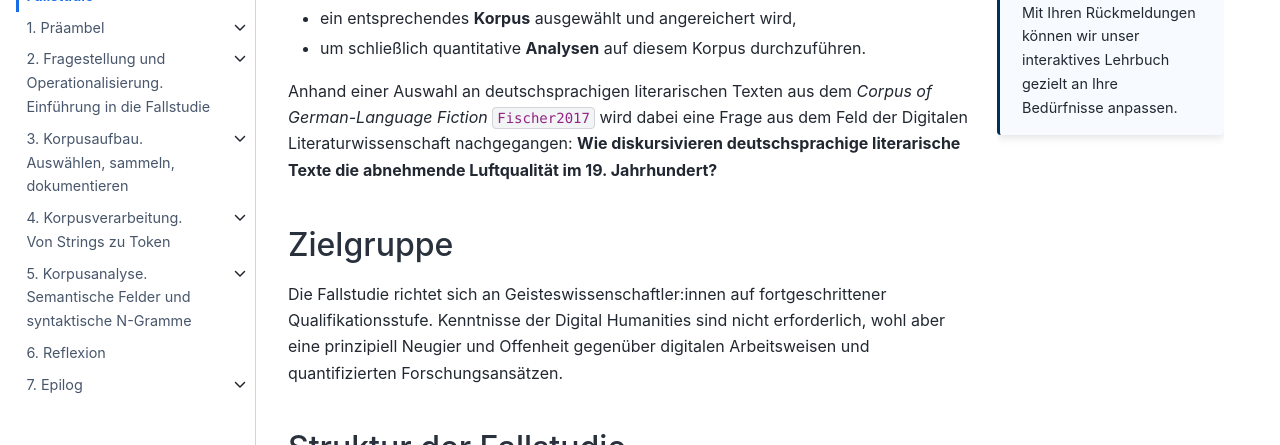
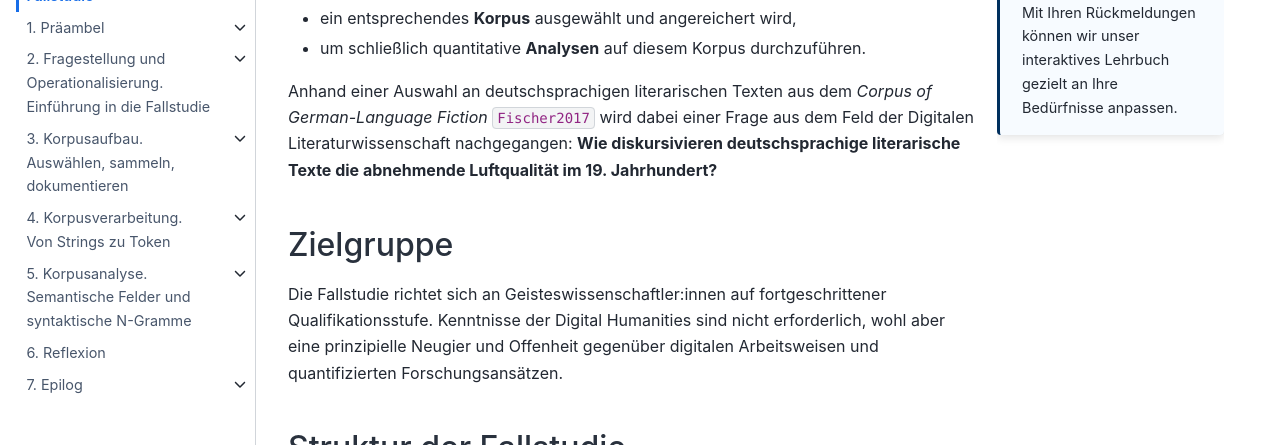
Before and after one commit to quadriga-dk/Text-Fallstudie-3, a Jupyter Book: the page built from front_page/intro.md, in a window 1280 px wide and 900 px high. Shown: the part 350-795 px from the top of the window. Built offline with Jupyter Book 1.0.4 settings and Sphinx 7.4.7 and the Sphinx Book theme 1.1.4, drawn with Linux system fonts in a browser that asks for light colours; pages that are not in the unit, such as notebooks, are missing from menus; cross-references to code outside the pages are shown as plain code.

Commit message:
fix typos 'eine Frage' -> 'einer Frage' and 'prinzipiell Neugier' -> 'prinzipielle Neugier' fixes #180 #181

```diff
--- a/front_page/intro.md
+++ b/front_page/intro.md
@@ -23,10 +23,10 @@ Die vorliegende Fallstudie bereitet – in Form eines ["Jupyter Books"](introduc
 - ein entsprechendes **Korpus** ausgewählt und angereichert wird,
 - um schließlich quantitative **Analysen** auf diesem Korpus durchzuführen.
 
-Anhand einer Auswahl an deutschsprachigen literarischen Texten aus dem *Corpus of German-Language Fiction* {cite:p}`Fischer2017` wird dabei eine Frage aus dem Feld der Digitalen Literaturwissenschaft nachgegangen: **Wie diskursivieren deutschsprachige literarische Texte die abnehmende Luftqualität im 19. Jahrhundert?**
+Anhand einer Auswahl an deutschsprachigen literarischen Texten aus dem *Corpus of German-Language Fiction* {cite:p}`Fischer2017` wird dabei einer Frage aus dem Feld der Digitalen Literaturwissenschaft nachgegangen: **Wie diskursivieren deutschsprachige literarische Texte die abnehmende Luftqualität im 19. Jahrhundert?**
 
 ### Zielgruppe
-Die Fallstudie richtet sich an Geisteswissenschaftler:innen auf fortgeschrittener Qualifikationsstufe. Kenntnisse der Digital Humanities sind nicht erforderlich, wohl aber eine prinzipiell Neugier und Offenheit gegenüber digitalen Arbeitsweisen und quantifizierten Forschungsansätzen.
+Die Fallstudie richtet sich an Geisteswissenschaftler:innen auf fortgeschrittener Qualifikationsstufe. Kenntnisse der Digital Humanities sind nicht erforderlich, wohl aber eine prinzipielle Neugier und Offenheit gegenüber digitalen Arbeitsweisen und quantifizierten Forschungsansätzen.
 
 
 ### Struktur der Fallstudie
```
